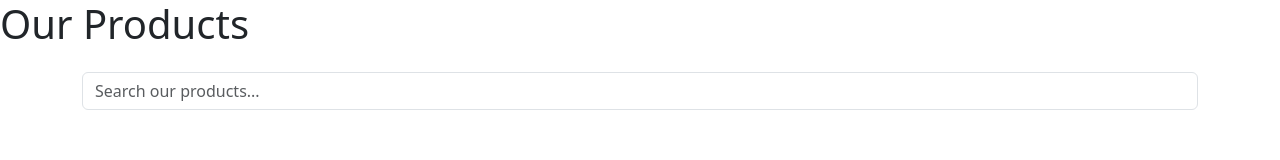
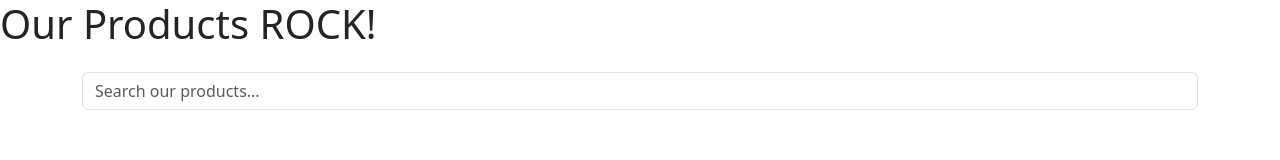
Before and after one commit to CS272-F25/p16, a plain HTML site: page products.html in a window 1280 px wide. Drawn offline with nearby package versions, Linux system fonts and the light colour scheme; no server answers.

Commit message:
Heading edit

```diff
--- a/products.html
+++ b/products.html
@@ -8,7 +8,7 @@
 </head>
 <body>
     <header>
-        <h1>Our Products</h1>
+        <h1>Our Products ROCK!</h1>
     </header>
     <main>
 <div class="container mt-4">
```
